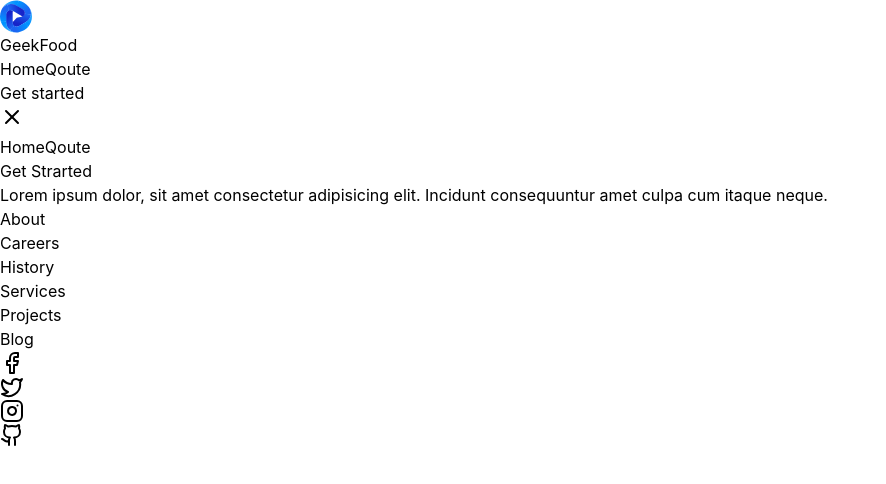
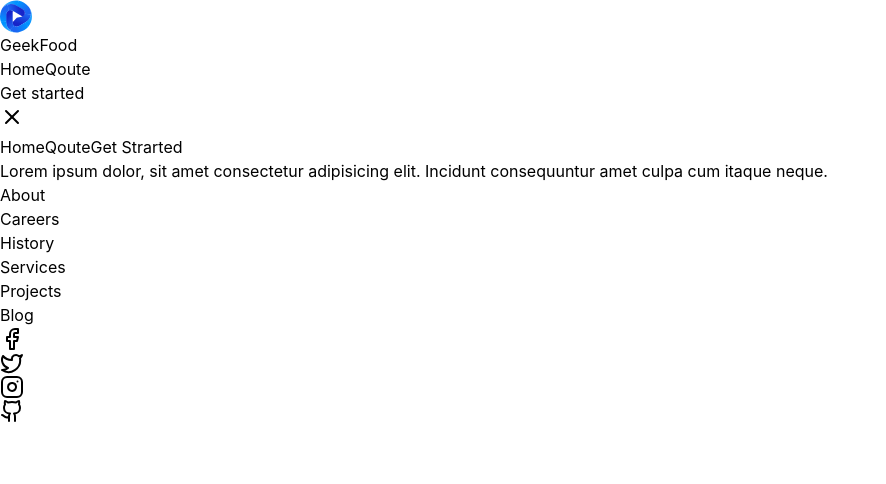
Before and after one commit to Sainkee/react-geekfood, a React (Vite) app: page / in a window 1280 px wide. Both pictures are taken after a click on the button 12 px from the left and 117 px from the top of the page. Shown: the top 484 px of the page, without its empty margins (0-886 px from the left). Built offline with nearby package versions, Linux system fonts and the light colour scheme.

Commit message:
width adjusted

```diff
--- a/src/components/HomePage.jsx
+++ b/src/components/HomePage.jsx
@@ -9,8 +9,10 @@ export default function HomePage() {
   return (
     <>
     <HeroSection />
-    <AboutSection />
+   <div className="w-[85vw] mx-auto">
+   <AboutSection />
     <Testimonial/>
+   </div>
     </>
 
   )
--- a/src/components/NavBar.jsx
+++ b/src/components/NavBar.jsx
@@ -29,7 +29,9 @@ export default function NavBar() {
                   key={index}
                   to={item.href}
                   className={({ isActive }) =>
-                    `py-4 ${isActive ? "text-red-500" : "hover:text-gray-500"} cursor-pointer`
+                    `py-4 ${
+                      isActive ? "text-red-500" : "hover:text-gray-500"
+                    } cursor-pointer`
                   }
                 >
                   {item.label}
@@ -54,25 +56,28 @@ export default function NavBar() {
           </div>
         </div>
         {windowOpen && (
-          <div className=" top-[4rem] w-full  bg-neutral-800 shadow-md fixed right-0 shadow-neutral-800 py-10 z-50  flex flex-col justify-center items-center lg:hidden">
-            <ul>
+          <ul className=" top-[4rem] w-full  bg-neutral-800 shadow-md fixed right-0 shadow-neutral-800 py-10 z-50  flex flex-col justify-center items-center lg:hidden">
             {navItems.map((item, index) => (
               <NavLink
                 key={index}
                 to={item.href}
-                  className="hover:text-blue-500 py-4"
+                className={({ isActive }) =>
+                  `py-4 ${
+                    isActive ? "text-red-500" : "hover:text-gray-500"
+                  } cursor-pointer`
+                }
               >
                 {item.label}
               </NavLink>
             ))}
-            </ul>
+
             <Link
               to="/"
               className="py-2 px-3 bg-blue-500 hover:bg-blue-700 rounded-md"
             >
               Get Strarted
             </Link>
-          </div>
+          </ul>
         )}
       </div>
     </div>
--- a/src/components/Qoute.jsx
+++ b/src/components/Qoute.jsx
@@ -3,11 +3,18 @@ import { qoute } from "../constants";
 export default function Qoute() {
   return (
     <>
-            <ul className=" p-4  w-[98%] md:w-[75%] lg:w-[70%] rounded-md mx-auto">
+      <ul className=" p-4  w-[95%] md:w-[75%] lg:w-[70%] rounded-md mx-auto">
         {qoute.map((q, index) => (
-                    <li key={index} className="px-5 py-10 my-10 flex justify-center items-center flex-col w-full rounded-md bg-neutral-800/50   text-gray-100">
-                        <h2 className="font-SemiBold text-xl md:text-2xl lg:text-3xl ">{q.title}</h2>
-                        <p className="text-center italic text-neutral-300 mt-5">{q.author}</p>
+          <li
+            key={index}
+            className="px-5 py-10 my-10 flex justify-center items-center flex-col w-full rounded-md bg-neutral-800/50   text-gray-100"
+          >
+            <h2 className="font-SemiBold text-xl md:text-2xl lg:text-3xl ">
+              {q.title}
+            </h2>
+            <p className="text-center italic text-neutral-300 mt-5">
+              {q.author}
+            </p>
           </li>
         ))}
       </ul>
```
Lines whose indentation alone changed are shown as unchanged.
